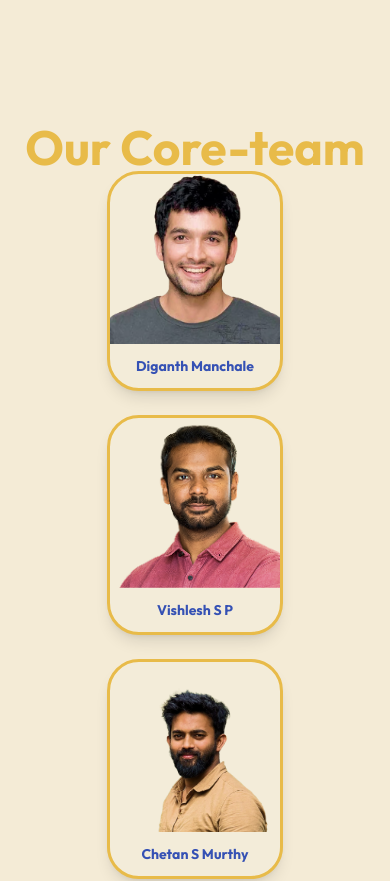
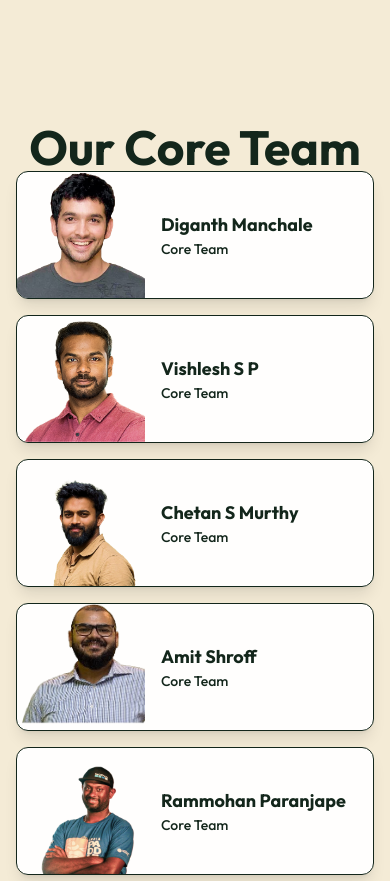
Before and after one commit to Himanshu762/BlueDot_React, a React (Vite) app: page /about in a window 390 px wide. Shown: the part 3720-4601 px from the top of the page. Built offline with nearby package versions, Linux system fonts and the light colour scheme.

Commit message:
Update About.tsx

```diff
--- a/src/pages/About.tsx
+++ b/src/pages/About.tsx
@@ -88,12 +88,6 @@ export default function About() {
       name: 'Samarth S S',
       role: 'Core Team',
       image: '/assets/About_samarth.png',
-      isFounder: false
-    },
-    {
-      name: 'Shahjahan R H',
-      role: 'Core Team',
-      image: '/assets/About_shahjahan.png',
       isFounder: false
     },
     {
@@ -302,13 +296,13 @@ export default function About() {
 
       {/* Core Team Section */}
       <section className="py-20 transition-colors duration-300">
-        <div className="max-w-7xl mx-auto px-4 sm:px-6 lg:px-8">
+        <div className="max-w-5xl mx-auto px-4 sm:px-6 lg:px-8">
           <ScrollReveal>
-            <h2 className="text-5xl font-bold text-[#e8bb49] mb-16 text-center">
-              Our Core-team
+            <h2 className="text-5xl font-bold text-forest mb-16 text-center">
+              Our Core Team
             </h2>
           </ScrollReveal>
-          <div className="flex flex-wrap justify-center gap-6">
+          <div className="grid grid-cols-1 sm:grid-cols-2 gap-4">
             {coreTeam.map((member, index) => (
               <motion.div
                 key={index}
@@ -317,17 +311,21 @@ export default function About() {
                 whileInView="visible"
                 viewport={{ once: true, amount: 0.3 }}
                 transition={{ delay: index * 0.05 }}
-                className="bg-[#f3ecd9] border-[3px] border-[#e8bb49] rounded-[2rem] overflow-hidden flex flex-col items-center shadow-lg w-44"
+                className="backdrop-blur-md border border-card rounded-xl flex items-center shadow-lg hover:shadow-xl transition-all overflow-hidden h-32"
+                style={{ backgroundColor: theme === 'dark' ? 'rgba(15, 52, 51, 0.7)' : 'rgba(255, 255, 255, 0.95)' }}
               >
                 <img
                   src={member.image}
                   alt={member.name}
-                  className="w-full aspect-square object-cover"
+                  className="w-32 h-full object-cover"
                 />
-                <div className="py-3 px-2 w-full text-center">
-                  <h4 className="font-bold text-[#3551B4] text-sm">
+                <div className="p-4">
+                  <h4 className="font-bold text-forest text-lg">
                     {member.name}
                   </h4>
+                  <p className="text-sm text-forest-light font-medium">
+                    {member.role}
+                  </p>
                 </div>
               </motion.div>
             ))}
```
